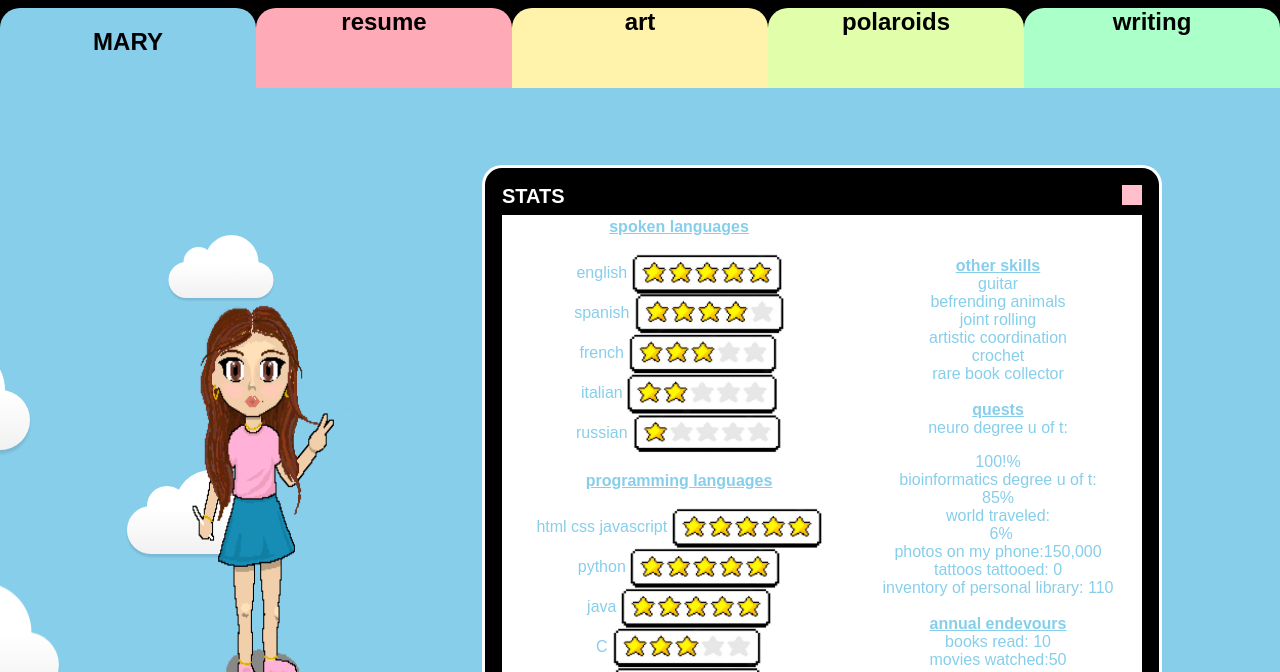
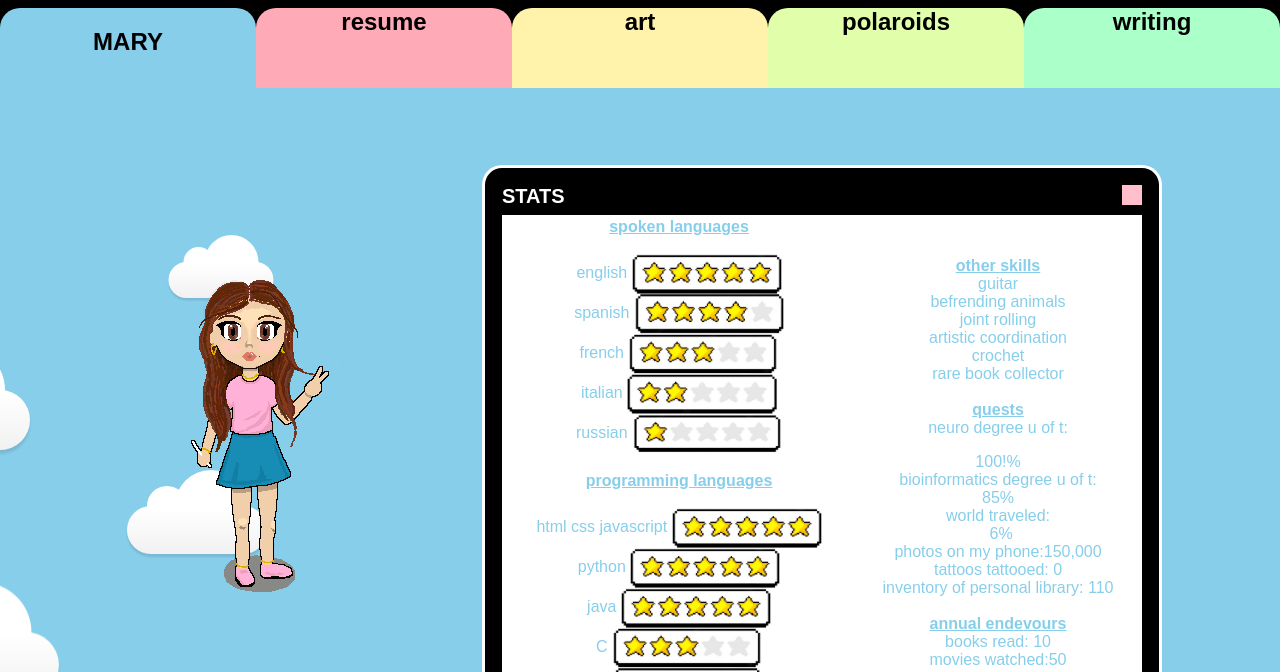
Before and after one commit to maryklopez/portfolio, a plain HTML site: page index.html in a window 1280 px wide. Shown: the top 672 px of the page. Drawn offline with Linux system fonts and the light colour scheme.

Commit message:
Update index.html

```diff
--- a/index.html
+++ b/index.html
@@ -63,7 +63,7 @@
   <br>
 
 <div class="avatar">
-    <img src= Avatar.png width="256" height="624">
+    <img src= Avatar.png >
     <div class="links">
       <table>
         <tr><td>
```
